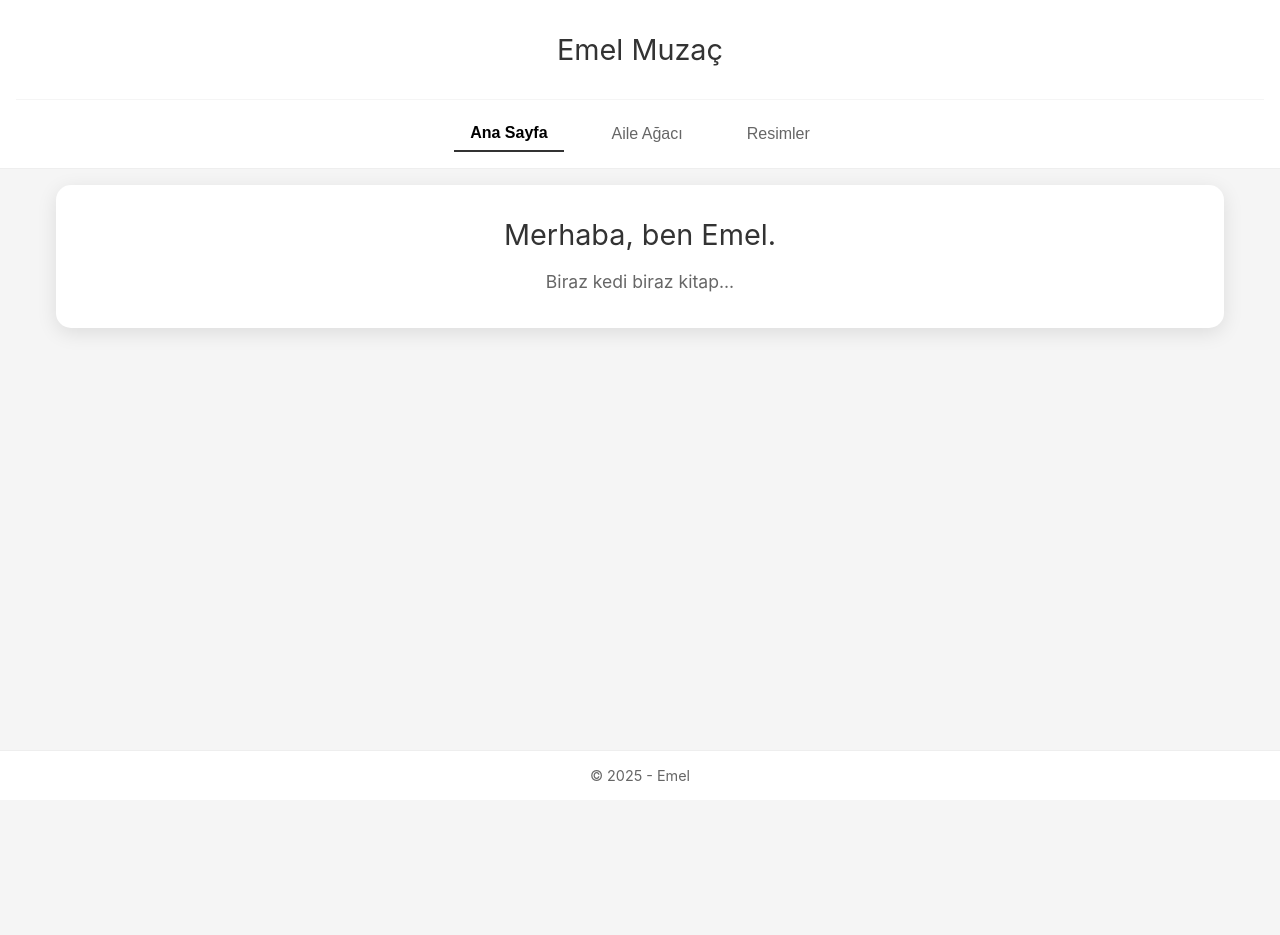
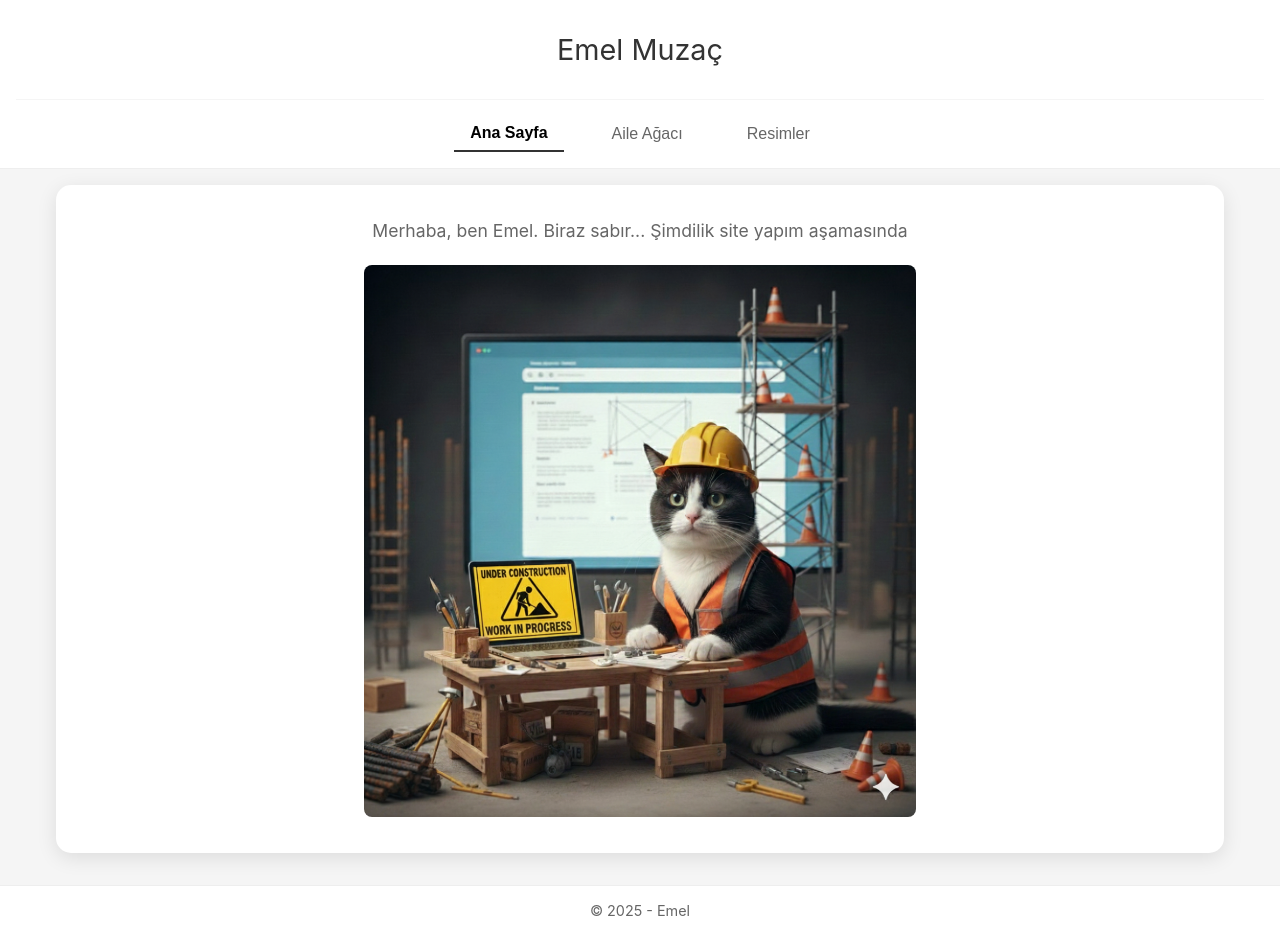
Before and after one commit to muzac/muzacWebsite, a React (Create React App) app in the folder frontend/: page / in a window 1280 px wide. Before the commit the page ends 800 px from the top, so only its background shows below. Built offline with nearby package versions, Linux system fonts and the light colour scheme; the HTML template or start-up script is replaced by a standard one.

Commit message:
Fixing local build

```diff
--- a/frontend/src/App.tsx
+++ b/frontend/src/App.tsx
@@ -143,7 +143,7 @@ function App() {
                 <h4>Seçili Üye:</h4>
                 <p>
                   <strong>Ad Soyad:</strong> {selectedMember.name}{' '}
-                  {selectedMember.surname.charAt(0)}.
+                  {selectedMember.surname?.charAt(0) || ''}.
                 </p>
                 {selectedMember.nickname && (
                   <p>
@@ -173,8 +173,22 @@ function App() {
       default:
         return (
           <div className="content">
-            <h2>Merhaba, ben Emel.</h2>
-            <p> Biraz kedi biraz kitap... </p>
+            <p>
+              {' '}
+              Merhaba, ben Emel. Biraz sabır... Şimdilik site yapım
+              aşamasında{' '}
+            </p>
+            <div style={{ textAlign: 'center', marginTop: '20px' }}>
+              <img
+                src="/underConstruction.jpg"
+                alt="Under Construction"
+                style={{
+                  maxWidth: '50%',
+                  height: 'auto',
+                  borderRadius: '8px',
+                }}
+              />
+            </div>
           </div>
         );
     }
--- a/frontend/src/FamilyTreeNode.tsx
+++ b/frontend/src/FamilyTreeNode.tsx
@@ -82,7 +82,7 @@ const FamilyTreeNode: React.FC<FamilyTreeNodeProps> = ({
         style={{ cursor: 'pointer', fontWeight: 'bold' }}
         onClick={() => onMemberClick?.(member)}
       >
-        {member.name} {member.surname.charAt(0)}.
+        {member.name} {member.surname?.charAt(0) || ''}.
         {member.nickname && ` (${member.nickname})`}
       </div>
       <div style={{ fontSize: '0.9em', color: '#666' }}>
```
Also changed, not shown: frontend/public/underConstruction.jpg (added), 1 other file (tests, documents, lock files or other folders).
